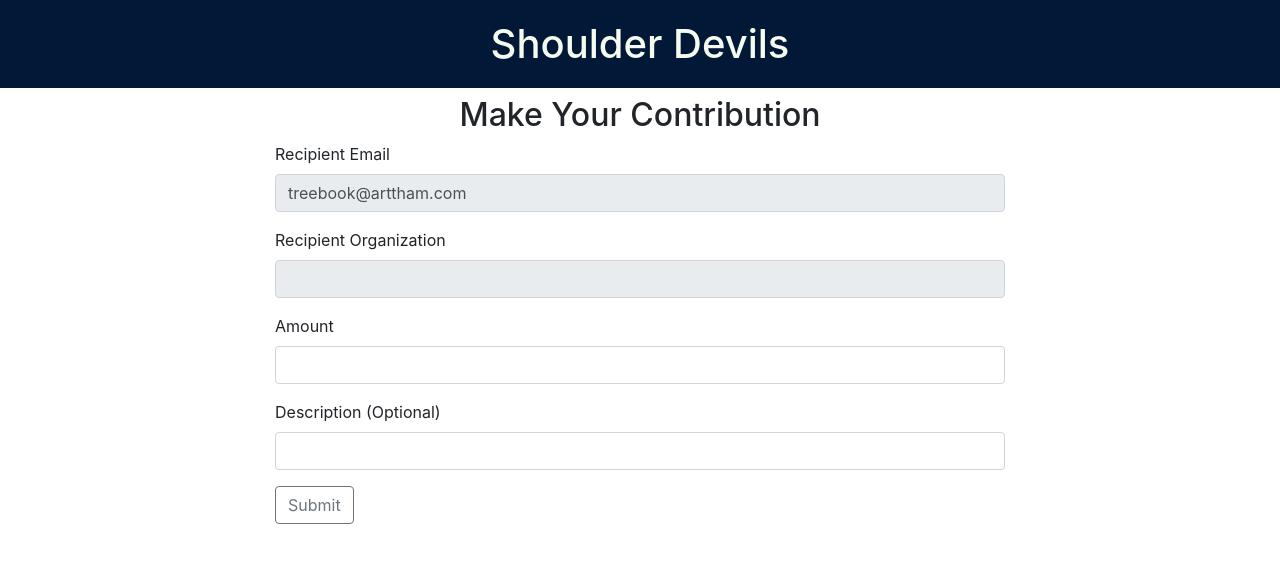
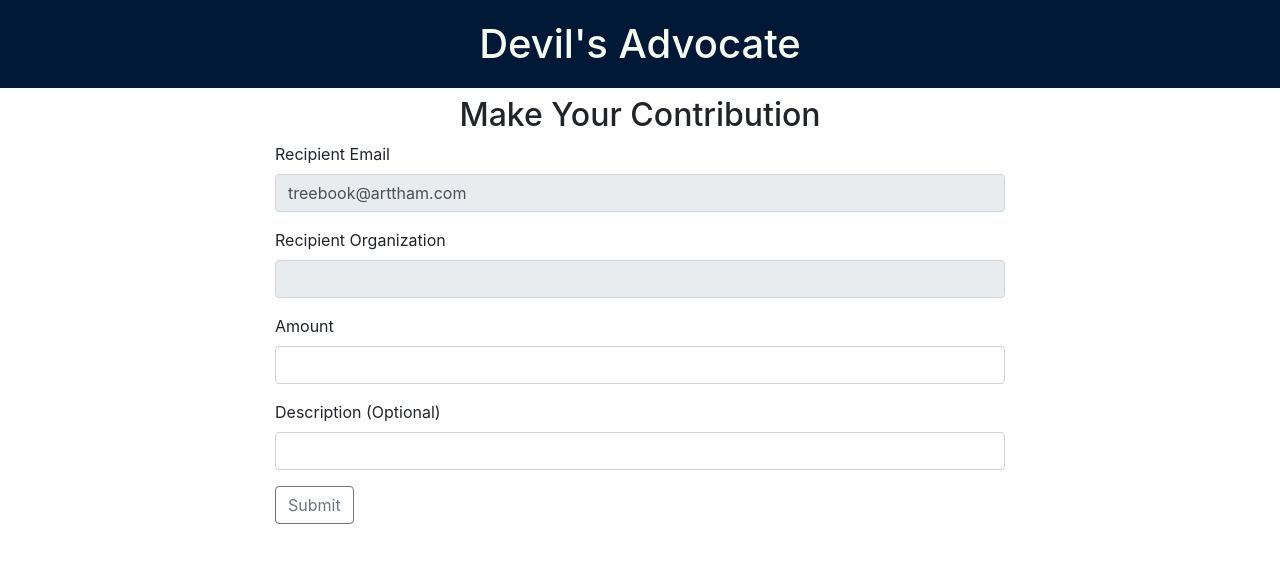
Before and after one commit to LilyPerr/treehacks-2021, a plain HTML site: page form.html in a window 1280 px wide. Drawn offline with nearby package versions, Linux system fonts and the light colour scheme.

Commit message:
changes to name

```diff
--- a/form.html
+++ b/form.html
@@ -2,12 +2,12 @@
 <html lang="en" dir="ltr">
   <head>
     <meta charset="utf-8">
-    <title></title>
+    <title>Devil's Advocate</title>
     <link rel="stylesheet" href="https://stackpath.bootstrapcdn.com/bootstrap/4.3.1/css/bootstrap.min.css" integrity="sha384-ggOyR0iXCbMQv3Xipma34MD+dH/1fQ784/j6cY/iJTQUOhcWr7x9JvoRxT2MZw1T" crossorigin="anonymous">
     <link rel="stylesheet" href="styles.css">
   </head>
   <body>
-    <h1>Shoulder Devils</h1>
+    <h1>Devil's Advocate</h1>
     <h2>Make Your Contribution</h2>
     <div class="container">
       <div class="row">
```
Also changed, not shown: index.html (+2 -2 lines).
